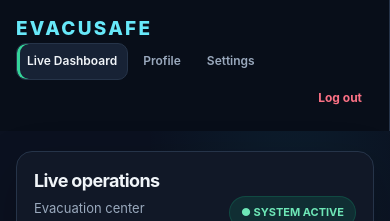
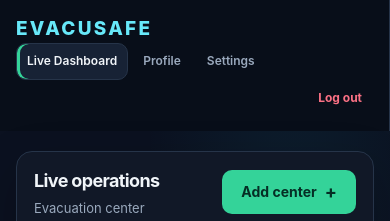
Before and after one commit to Markshed-Potato/EvacuSafe, a Django app: page / in a window 390 px wide. Shown: the top 221 px of the page. Run offline with Django 5.2, Linux system fonts and the light colour scheme; the visitor is signed in with stand-in values (Sample User, id 1); data comes from the database, SQL or seed files in the repository.

Commit message:
Implement add evacuation center workflow on dashboard

```diff
--- a/EvacuSafe/apps/home/urls.py
+++ b/EvacuSafe/apps/home/urls.py
@@ -3,4 +3,5 @@ from . import views
 
 urlpatterns = [
     path('', views.home_view, name='home'),
+    path('centers/', views.manage_center_view, name='manage_center'),
 ]
--- a/EvacuSafe/apps/home/views.py
+++ b/EvacuSafe/apps/home/views.py
@@ -1,8 +1,26 @@
 from django.contrib.auth.decorators import login_required
 from django.db.models import Sum
+from django.http import JsonResponse
 from django.shortcuts import render
+from django.views.decorators.http import require_POST
 
+from .forms import EvacuationCenterCreateForm
 from .models import EvacuationCenter
+
+
+def _serialize_center(center):
+    return {
+        'id': center.pk,
+        'name': center.name,
+        'location': center.location,
+        'status': center.get_status_display(),
+        'status_key': center.status,
+        'occupants': center.occupants,
+        'capacity': center.capacity,
+        'coordinates_are_approximate': center.coordinates_are_approximate,
+        'latitude': float(center.latitude) if center.latitude is not None else None,
+        'longitude': float(center.longitude) if center.longitude is not None else None,
+    }
 
 
 @login_required
@@ -24,21 +42,11 @@ def home_view(request):
         'total_occupants': totals['total_occupants'] or 0,
         'total_capacity': totals['total_capacity'] or 0,
         'map_centers': [
-            {
-                'id': center.pk,
-                'name': center.name,
-                'location': center.location,
-                'status': center.get_status_display(),
-                'status_key': center.status,
-                'occupants': center.occupants,
-                'capacity': center.capacity,
-                'coordinates_are_approximate': center.coordinates_are_approximate,
-                'latitude': float(center.latitude),
-                'longitude': float(center.longitude),
-            }
+            _serialize_center(center)
             for center in centers
             if center.latitude is not None and center.longitude is not None
         ],
+        'centers_data': [_serialize_center(center) for center in centers],
         'unmapped_center_count': sum(
             1
             for center in centers
@@ -53,3 +61,41 @@ def home_view(request):
         ),
     }
     return render(request, 'home/home.html', context)
+
+
+@login_required
+@require_POST
+def manage_center_view(request):
+    form = EvacuationCenterCreateForm(request.POST)
+    if not form.is_valid():
+        return JsonResponse({'errors': form.errors.get_json_data()}, status=400)
+
+    center = form.save()
+    centers = EvacuationCenter.objects.all()
+    totals = centers.aggregate(
+        total_capacity=Sum('capacity'),
+        total_occupants=Sum('occupants'),
+    )
+    return JsonResponse({
+        'center': _serialize_center(center),
+        'summary': {
+            'active_count': centers.filter(status='active').count(),
+            'standby_count': centers.filter(status='standby').count(),
+            'closed_count': centers.filter(status='closed').count(),
+            'total_count': centers.count(),
+            'total_occupants': totals['total_occupants'] or 0,
+            'total_capacity': totals['total_capacity'] or 0,
+        },
+        'unmapped_center_count': centers.filter(
+            latitude__isnull=True,
+        ).count() + centers.filter(
+            longitude__isnull=True,
+            latitude__isnull=False,
+        ).count(),
+        'approximate_center_count': centers.filter(
+            coordinates_are_approximate=True,
+            latitude__isnull=False,
+            longitude__isnull=False,
+        ).count(),
+        'message': f'{center.name} was added.',
+    })
--- a/EvacuSafe/static/css/home/home.css
+++ b/EvacuSafe/static/css/home/home.css
@@ -93,7 +93,51 @@
 .badge.standby { background: var(--warning-bg); color: var(--warning-text); }
 .badge.closed { background: var(--error-bg); color: var(--error-text); }
 .status-badge { display: inline-flex; align-items: center; gap: 7px; padding: 7px 11px; border: 1px solid rgba(16, 185, 129, 0.2); border-radius: 99px; background: var(--success-bg); color: var(--success-text); font-size: 11px; font-weight: 750; white-space: nowrap; }
+.header-actions { display: flex; align-items: center; gap: 10px; }
+.add-center-btn { display: inline-flex; align-items: center; gap: 8px; white-space: nowrap; }
+.add-center-btn span { font-size: 18px; line-height: 0.8; }
 .empty-state { padding: 28px 16px; border: 1px dashed var(--border); border-radius: 12px; color: var(--muted); font-size: 13px; text-align: center; }
+
+.center-dialog {
+    width: min(560px, calc(100vw - 32px));
+    max-height: min(90vh, 760px);
+    padding: 0;
+    overflow: auto;
+    border: 1px solid var(--border);
+    border-radius: 18px;
+    background: var(--card-bg);
+    color: var(--text);
+    box-shadow: 0 24px 80px rgba(0, 0, 0, 0.45);
+}
+.center-dialog::backdrop { background: rgba(2, 6, 23, 0.76); backdrop-filter: blur(4px); }
+.center-dialog form { padding: 25px; }
+.dialog-heading { display: flex; align-items: flex-start; justify-content: space-between; gap: 16px; }
+.dialog-heading h2 { margin: 0; color: var(--text); font-size: 20px; letter-spacing: -0.03em; }
+.dialog-kicker { margin: 0 0 5px; color: var(--accent); font-size: 10px; font-weight: 750; letter-spacing: 0.1em; text-transform: uppercase; }
+.dialog-description { margin: 8px 0 20px; color: var(--muted); font-size: 12px; }
+.dialog-close { width: 34px; height: 34px; border: 1px solid var(--border); border-radius: 10px; background: var(--card-raised); color: var(--muted); cursor: pointer; font-size: 22px; line-height: 1; }
+.dialog-form-grid { display: grid; grid-template-columns: repeat(2, minmax(0, 1fr)); gap: 14px; }
+.dialog-field { display: grid; gap: 7px; min-width: 0; }
+.dialog-field.full { grid-column: 1 / -1; }
+.dialog-field label { color: var(--muted); font-size: 11px; font-weight: 650; }
+.dialog-field label span { font-weight: 450; }
+.dialog-field input, .dialog-field select {
+    width: 100%;
+    min-height: 41px;
+    padding: 9px 11px;
+    border: 1px solid var(--input-border);
+    border-radius: 9px;
+    outline: none;
+    background: var(--input-bg);
+    color: var(--text);
+    font: inherit;
+    font-size: 12px;
+}
+.dialog-field input:focus, .dialog-field select:focus { border-color: var(--accent); box-shadow: 0 0 0 3px rgba(52, 211, 153, 0.12); }
+.dialog-feedback { margin: 15px 0 0; padding: 10px 12px; border-radius: 9px; background: var(--error-bg); color: var(--error-text); font-size: 12px; }
+.dialog-actions { display: flex; justify-content: flex-end; gap: 9px; margin-top: 21px; }
+.dialog-actions button:disabled { cursor: wait; opacity: 0.65; }
+.secondary-btn { border: 1px solid var(--border); background: var(--card-raised); color: var(--text); }
 
 @media (max-width: 1000px) {
     .dashboard-body { grid-template-columns: minmax(0, 1.4fr) minmax(200px, 0.8fr); gap: 14px; }
@@ -107,6 +151,8 @@
     .map-box { min-height: 300px; }
 }
 @media (max-width: 520px) {
+    .header-actions { align-items: flex-end; flex-direction: column-reverse; gap: 7px; }
+    .center-dialog form { padding: 20px; }
     .stats-column { grid-template-columns: 1fr; }
     .stat-card { min-height: 82px; }
     .centers-table th, .centers-table td { padding: 10px 9px; }
--- a/EvacuSafe/static/js/home/home.js
+++ b/EvacuSafe/static/js/home/home.js
@@ -25,6 +25,10 @@ document.addEventListener('DOMContentLoaded', function () {
     }
 
     const centers = JSON.parse(dataElement.textContent);
+    const form = document.getElementById('center-form');
+    const dialog = document.getElementById('center-dialog');
+    const feedback = document.getElementById('center-form-feedback');
+    const saveButton = document.getElementById('save-center-button');
     const map = L.map(mapElement).setView([10.3157, 123.8854], 12);
     L.tileLayer(mapElement.dataset.tileUrl, {
         attribution: mapElement.dataset.tileAttribution,
@@ -33,17 +37,7 @@ document.addEventListener('DOMContentLoaded', function () {
 
     const markerById = new Map();
     centers.forEach(function (center) {
-        if (center.latitude === null || center.longitude === null) return;
-        const marker = L.circleMarker([center.latitude, center.longitude], {
-            radius: markerRadius(center),
-            color: '#f8fafc',
-            weight: 2,
-            fillColor: statusColor(center.status_key),
-            fillOpacity: 0.95,
-            className: 'center-marker ' + center.status_key
-        }).addTo(map);
-        marker.bindPopup(createCenterPopup(center));
-        markerById.set(String(center.id), marker);
+        addMarker(center);
     });
 
     const mappedMarkers = Array.from(markerById.values());
@@ -102,6 +96,143 @@ document.addEventListener('DOMContentLoaded', function () {
     });
     applyFilters();
 
+    const openCreateButton = document.getElementById('open-create-center');
+    const closeDialogButtons = [
+        document.getElementById('close-center-dialog'),
+        document.getElementById('cancel-center-dialog')
+    ];
+    if (openCreateButton && dialog && form && feedback) {
+        openCreateButton.addEventListener('click', function () {
+            feedback.hidden = true;
+            feedback.textContent = '';
+            form.reset();
+            dialog.showModal();
+            document.getElementById('center-name').focus();
+        });
+
+        closeDialogButtons.forEach(function (button) {
+            if (button) button.addEventListener('click', function () {
+                dialog.close();
+            });
+        });
+
+        dialog.addEventListener('click', function (event) {
+            if (event.target === dialog) dialog.close();
+        });
+
+        form.addEventListener('submit', async function (event) {
+            event.preventDefault();
+            feedback.hidden = true;
+            feedback.textContent = '';
+            saveButton.disabled = true;
+            saveButton.textContent = 'Saving…';
+
+            try {
+                const response = await fetch(form.action, {
+                    method: 'POST',
+                    body: new FormData(form),
+                    headers: {'X-Requested-With': 'XMLHttpRequest'},
+                    credentials: 'same-origin'
+                });
+                if (response.redirected) {
+                    throw new Error('Your session has expired. Sign in again before adding a center.');
+                }
+                const result = await response.json();
+                if (!response.ok) {
+                    const messages = Object.values(result.errors || {})
+                        .flatMap(function (errors) { return errors.map(function (error) { return error.message; }); });
+                    throw new Error(messages.join(' ') || result.error || 'Could not save the evacuation center.');
+                }
+
+                centers.push(result.center);
+                appendCenterRow(result.center);
+                addMarker(result.center);
+                updateSummary(result.summary);
+                mapElement.dataset.unmappedCount = String(result.unmapped_center_count);
+                mapElement.dataset.approximateCount = String(result.approximate_center_count);
+                applyFilters();
+                if (result.center.latitude !== null && result.center.longitude !== null) {
+                    map.setView([result.center.latitude, result.center.longitude], 14);
+                }
+                statusElement.textContent = result.message + ' ' + statusElement.textContent;
+                dialog.close();
+                form.reset();
+            } catch (error) {
+                feedback.textContent = error.message;
+                feedback.hidden = false;
+            } finally {
+                saveButton.disabled = false;
+                saveButton.textContent = 'Save center';
+            }
+        });
+    }
+
+    function addMarker(center) {
+        if (center.latitude === null || center.longitude === null) return;
+        const marker = L.circleMarker([center.latitude, center.longitude], {
+            radius: markerRadius(center),
+            color: '#f8fafc',
+            weight: 2,
+            fillColor: statusColor(center.status_key),
+            fillOpacity: 0.95,
+            className: 'center-marker ' + center.status_key
+        }).addTo(map);
+        marker.bindPopup(createCenterPopup(center));
+        markerById.set(String(center.id), marker);
+    }
+
+    function appendCenterRow(center) {
+        const row = document.createElement('tr');
+        row.dataset.centerId = String(center.id);
+        row.dataset.status = center.status_key;
+        row.dataset.name = center.name.toLocaleLowerCase();
+        row.dataset.location = center.location.toLocaleLowerCase();
+
+        const name = document.createElement('td');
+        name.textContent = center.name;
+        row.appendChild(name);
+
+        const location = document.createElement('td');
+        location.textContent = center.location || '—';
+        row.appendChild(location);
+
+        const statusCell = document.createElement('td');
+        const badge = document.createElement('span');
+        badge.className = 'badge ' + center.status_key;
+        badge.textContent = center.status;
+        statusCell.appendChild(badge);
+        row.appendChild(statusCell);
+
+        const occupants = document.createElement('td');
+        occupants.textContent = center.occupants;
+        row.appendChild(occupants);
+
+        const capacity = document.createElement('td');
+        capacity.textContent = center.capacity;
+        row.appendChild(capacity);
+
+        tableBody.appendChild(row);
+    }
+
+    function updateSummary(summary) {
+        document.getElementById('active-center-count').textContent =
+            summary.active_count + ' / ' + summary.total_count;
+        document.getElementById('total-occupants').textContent = summary.total_occupants;
+        document.getElementById('capacity-used').textContent =
+            summary.total_occupants + ' / ' + summary.total_capacity;
+        filterButtons.forEach(function (button) {
+            const count = button.querySelector('span');
+            if (!count) return;
+            const counts = {
+                all: summary.total_count,
+                active: summary.active_count,
+                standby: summary.standby_count,
+                closed: summary.closed_count
+            };
+            count.textContent = counts[button.dataset.statusFilter];
+        });
+    }
+
     function markerRadius(center) {
         const utilization = center.capacity > 0
             ? Math.min(center.occupants / center.capacity, 1)
--- a/EvacuSafe/templates/home/home.html
+++ b/EvacuSafe/templates/home/home.html
@@ -12,7 +12,10 @@
         <h1>Live operations</h1>
         <p>Evacuation center availability and capacity overview</p>
     </div>
-    <span class="status-badge" id="system-status-badge">● SYSTEM ACTIVE</span>
+    <div class="header-actions">
+        <span class="status-badge" id="system-status-badge">● SYSTEM ACTIVE</span>
+        <button type="button" class="btn add-center-btn" id="open-create-center">Add center <span aria-hidden="true">+</span></button>
+    </div>
 </div>
 
 <div class="dashboard-body">
@@ -21,6 +24,7 @@
         <div id="evacuation-map" class="map-box"
              data-unmapped-count="{{ unmapped_center_count }}"
              data-approximate-count="{{ approximate_center_count }}" role="application"
+             data-centers-url="{% url 'manage_center' %}"
              data-tile-url="https://server.arcgisonline.com/ArcGIS/rest/services/World_Street_Map/MapServer/tile/{z}/{y}/{x}"
              data-tile-attribution="Sources: Esri, HERE, Garmin, USGS, Intermap, INCREMENT P, NRCan, Esri Japan, METI, Esri China (Hong Kong), Esri Korea, Esri (Thailand), NGCC, &copy; OpenStreetMap contributors, and the GIS User Community"
              aria-label="Interactive map of evacuation centers"></div>
@@ -30,7 +34,6 @@
             <span><i class="legend-dot standby"></i> Standby</span>
             <span><i class="legend-dot closed"></i> Closed</span>
         </div>
-        {{ map_centers|json_script:"evacuation-centers-data" }}
     </div>
 
     <div class="stats-column">
@@ -92,6 +95,59 @@
         <p class="empty-state" id="center-empty-state" hidden>No centers match these filters. Try another search or status.</p>
     </div>
 </div>
+<dialog class="center-dialog" id="center-dialog" aria-labelledby="center-dialog-title">
+    <form id="center-form" method="post" action="{% url 'manage_center' %}" novalidate>
+        {% csrf_token %}
+        <div class="dialog-heading">
+            <div>
+                <p class="dialog-kicker">Center management</p>
+                <h2 id="center-dialog-title">Add evacuation center</h2>
+            </div>
+            <button type="button" class="dialog-close" id="close-center-dialog" aria-label="Close dialog">×</button>
+        </div>
+        <p class="dialog-description">Add a center and its current capacity information.</p>
+        <div class="dialog-form-grid">
+            <div class="dialog-field full">
+                <label for="center-name">Center name</label>
+                <input id="center-name" name="name" maxlength="150" required>
+            </div>
+            <div class="dialog-field full">
+                <label for="center-location">Location / barangay</label>
+                <input id="center-location" name="location" maxlength="200">
+            </div>
+            <div class="dialog-field">
+                <label for="center-status">Status</label>
+                <select id="center-status" name="status">
+                    <option value="active">Active</option>
+                    <option value="standby">Standby</option>
+                    <option value="closed">Closed</option>
+                </select>
+            </div>
+            <div class="dialog-field">
+                <label for="center-capacity">Capacity</label>
+                <input id="center-capacity" type="number" name="capacity" min="0" step="1" value="0" required>
+            </div>
+            <div class="dialog-field">
+                <label for="center-occupants">Current occupants</label>
+                <input id="center-occupants" type="number" name="occupants" min="0" step="1" value="0" required>
+            </div>
+            <div class="dialog-field">
+                <label for="center-latitude">Latitude <span>optional</span></label>
+                <input id="center-latitude" type="number" name="latitude" min="-90" max="90" step="any">
+            </div>
+            <div class="dialog-field">
+                <label for="center-longitude">Longitude <span>optional</span></label>
+                <input id="center-longitude" type="number" name="longitude" min="-180" max="180" step="any">
+            </div>
+        </div>
+        <p class="dialog-feedback" id="center-form-feedback" role="alert" hidden></p>
+        <div class="dialog-actions">
+            <button type="button" class="btn secondary-btn" id="cancel-center-dialog">Cancel</button>
+            <button type="submit" class="btn" id="save-center-button">Save center</button>
+        </div>
+    </form>
+</dialog>
+{{ centers_data|json_script:"evacuation-centers-data" }}
 {% endblock %}
 {% block extra_js %}
 <script src="https://unpkg.com/leaflet@1.9.4/dist/leaflet.js"
```
Also changed, not shown: EvacuSafe/apps/home/forms.py (added, +37 -0 lines), EvacuSafe/apps/home/tests.py (+84 -0 lines).
